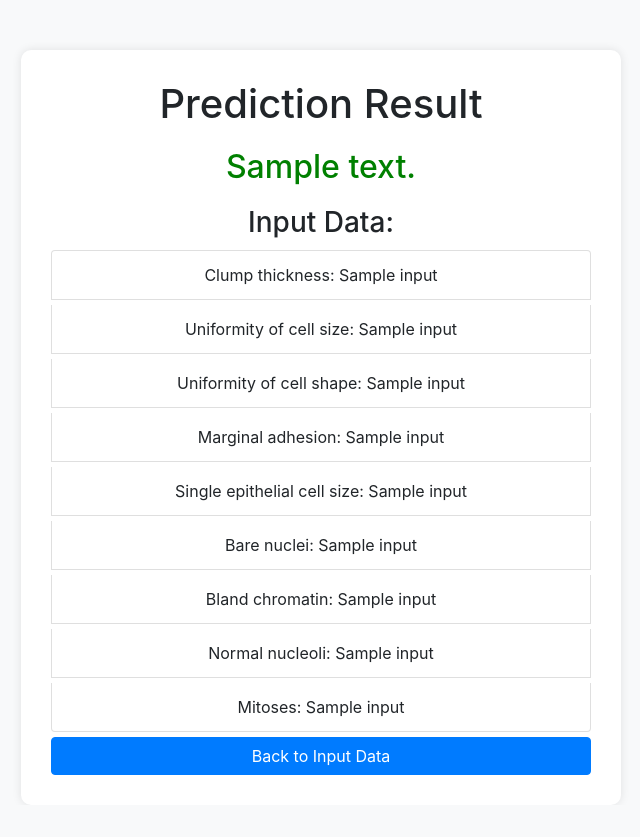
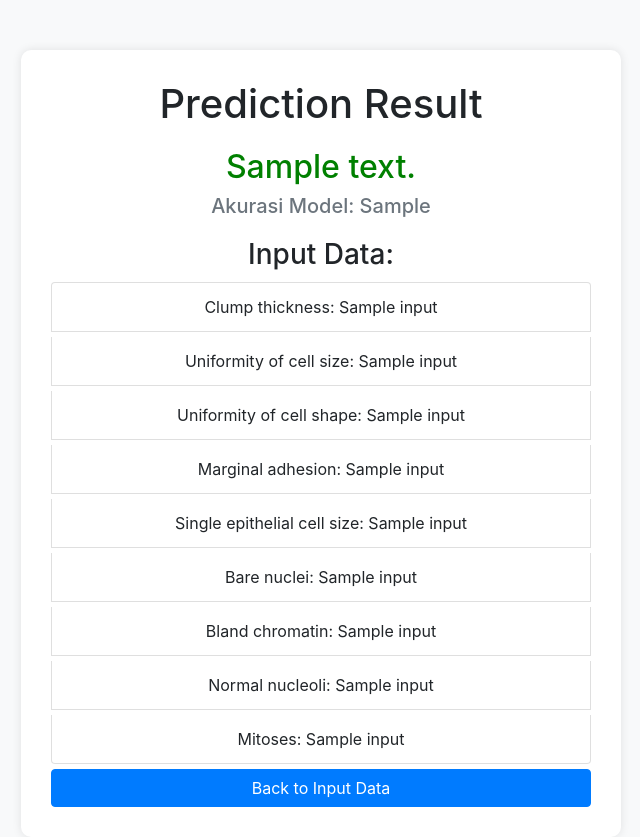
Before and after one commit to Glendy1208/breast_cancer_classification, a Flask app: template templates/result.html in a window 1280 px wide. Shown: the whole page, without its empty margins (319-959 px from the left). Before the commit the page ends 775 px from the top, so only its background shows below. Run offline with Flask 3, Linux system fonts and the light colour scheme; the template is opened without the code that fills it: most values are stand-ins (such as "Sample title", 1, 10 or a date in 2020); parts of the project's set-up code (start-up, migrations or seed data) failed here and were passed over; some libraries are stand-ins or nearby versions.

Commit message:
show accuracy

```diff
--- a/app.py
+++ b/app.py
@@ -4,6 +4,7 @@ import numpy as np
 
 # Inisialisasi aplikasi Flask
 app = Flask(__name__)
+application = app
 
 # Memuat model yang telah disimpan
 with open('stacking_classifier.pkl', 'rb') as file:
@@ -36,6 +37,8 @@ def result():
     prediction_text = request.args.get('prediction_text')
     input_data = request.args.get('input_data').split(',')
     input_data = list(map(int, input_data))
-    return render_template('result.html', prediction_text=prediction_text, input_data=input_data)
+    accuracy_model = 0.97
+    return render_template('result.html', prediction_text=prediction_text, input_data=input_data, accuracy_model=accuracy_model)
 
-app.run(debug=True)
+if __name__ == '__main__':
+    app.run(debug=True)
--- a/templates/result.html
+++ b/templates/result.html
@@ -45,6 +45,7 @@
     <div class="container text-center">
         <h1 class="text-center">Prediction Result</h1>
         <h2 class="prediction-text {{ 'ganas' if prediction_text == 'Ganas' else 'jinak' }}">{{ prediction_text }}</h2>
+        <h5 class="text-secondary">Akurasi Model: {{ accuracy_model }}</h5>
         <div class="input-data">
             <h3>Input Data:</h3>
             <ul class="list-group">
```
